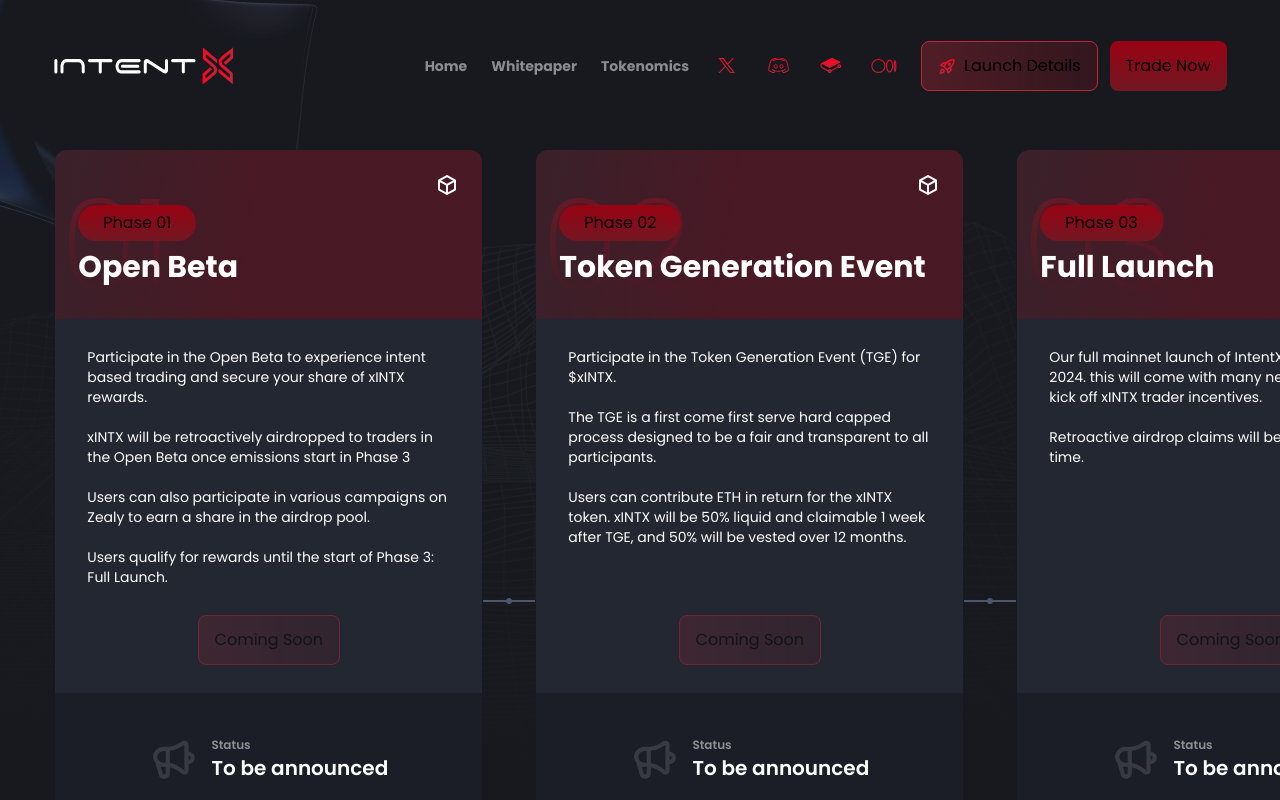
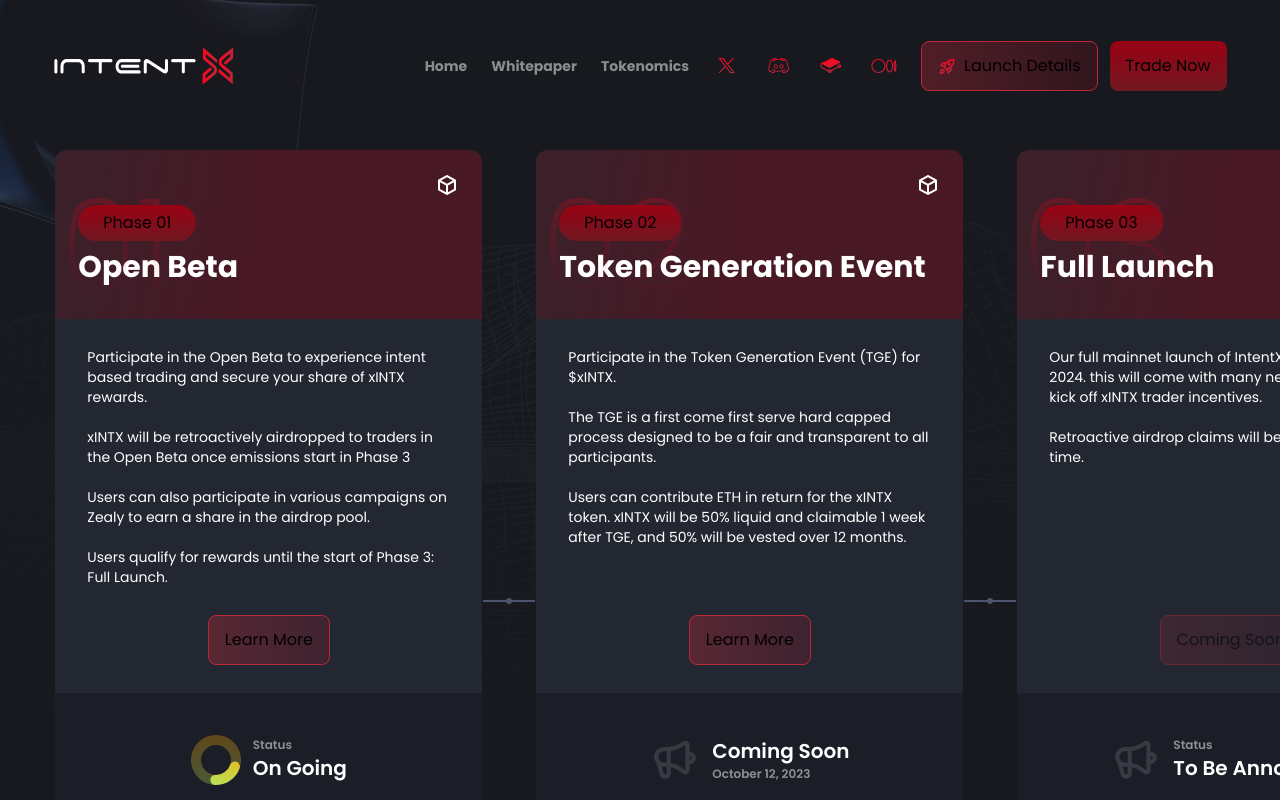
Before and after one commit to spectrox0/landing-next-crypto, a Next.js app: page / in a window 1280 px wide. Shown: the top 800 px of the page. Built offline with nearby package versions, Linux system fonts and the light colour scheme.

Commit message:
feature: include progress bar

```diff
--- a/package.json
+++ b/package.json
@@ -4,6 +4,7 @@
     "@types/node": "20.6.3",
     "@types/react": "18.2.22",
     "@types/react-dom": "18.2.7",
+    "dayjs": "^1.11.10",
     "framer-motion": "^10.16.4",
     "next": "13.5.1",
     "react": "18.2.0",
--- a/src/app/tge-completed/page.tsx
+++ b/src/app/tge-completed/page.tsx
@@ -1,4 +1,5 @@
 import { Banner } from "@/sections/banner";
+import { LoadingSpinner } from "@/components/SpinnerLoading";
 
 export default function TGE() {
   return (
--- /dev/null
+++ b/src/components/BarProgress.tsx
@@ -0,0 +1,18 @@
+import { FC } from "react";
+
+interface Props {
+  progress: number;
+  className?: string;
+  label?: string;
+}
+export const BarProgress: FC<Props> = ({ progress = 30, className = "" }) => {
+  return (
+    <div className={`w-full h-[33px] relative ${className}`}>
+      <div className="w-full h-[33px] left-0 top-0 absolute opacity-50 bg-zinc-900 rounded-[100px]" />
+      <div
+        style={{ width: `${progress}%` }}
+        className="h-[33px] left-0 top-0 absolute opacity-40 bg-gradient-to-b from-slate-600 to-zinc-700 rounded-[100px]"
+      />
+    </div>
+  );
+};
--- a/src/components/Header.tsx
+++ b/src/components/Header.tsx
@@ -45,11 +45,11 @@
           </div>
           <div className="items-center gap-6 hidden xl:flex">
             <div className="flex items-center gap-6">
-              <NavItems text="home" href="#home" />
-              <NavItems text="whitepaper" href="#whitepaper" />
-              <NavItems text="tokenomics" href="#tokenomics" />
+              <NavItems text="home" href="/" />
+              <NavItems text="whitepaper" href="/tge-completed" />
+              <NavItems text="tokenomics" href="/tge-completed" />
             </div>
-            {(arraySocialIcon as SocialIcons[]).map((item) => (
+            {(arraySocialIcon as SocialIcons[]).map(item => (
               <SocialBtn key={item} icon={item} />
             ))}
             <div className="flex gap-3">
--- a/src/components/NavItems.tsx
+++ b/src/components/NavItems.tsx
@@ -1,4 +1,5 @@
 import { FC } from "react";
+import Link from "next/link";
 
 // Nav Items with tailwind css, link to sections of landing page , li elements
 interface Props {
@@ -8,9 +9,12 @@
 export const NavItems: FC<Props> = ({ text, href }) => {
   return (
     <li className="text-sm py-2 relative transition-opacity ease-in-out duration-300 font-bold text-white opacity-50 flex flex-col after:h-1  hover:opacity-100  after:absolute after:bottom-0 after:left-1/2 after:transition-all  after:opacity-0 hover:after:opacity-100 after:duration-300 after:ease-in-out  after:-translate-x-1/2  after:content-[''] after:w-0 hover:after:w-1/2 after:bg-primary">
-      <a className="capitalize outline-none decoration-transparent" href={href}>
+      <Link
+        className="capitalize outline-none decoration-transparent"
+        href={href}
+      >
         {text}
-      </a>
+      </Link>
     </li>
   );
 };
--- /dev/null
+++ b/src/components/SpinnerLoading.tsx
@@ -0,0 +1,69 @@
+"use client";
+import React, { useEffect, useId, useMemo } from "react";
+import { motion, useAnimation } from "framer-motion";
+import { ColorsCircular } from "@/utils/colorsCircular";
+
+interface Props {
+  color?: keyof typeof ColorsCircular;
+  size?: number;
+}
+
+export const LoadingSpinner: React.FC<Props> = ({
+  color = "grey",
+  size = 50,
+}) => {
+  const controls = useAnimation();
+  const center = size / 2; // Actualizamos según el tamaño
+  const radius = size / 2 - 5; // Actualizamos según el tamaño
+  const circumference = 2 * Math.PI * radius;
+  const spinnerLength = 0.2 * circumference;
+
+  const id = useId();
+
+  useEffect(() => {
+    controls.start({
+      rotate: [0, 360],
+      transition: {
+        repeat: Infinity,
+        ease: "linear",
+        duration: 1.5,
+      },
+    });
+  }, [controls]);
+
+  const Gradient = useMemo(() => ColorsCircular[color], [color]);
+  return (
+    <svg className="loading-spinner" width={size} height={size}>
+      <defs>
+        <Gradient id={id} />
+      </defs>
+
+      <circle
+        className="spinner-background"
+        stroke={`url(#gradient-${id})`}
+        strokeWidth="10"
+        fill="transparent"
+        r={radius}
+        opacity={0.3}
+        cx={center}
+        cy={center}
+      />
+
+      <motion.circle
+        initial={false}
+        animate={controls}
+        className="spinner"
+        stroke={`url(#gradient-${id})`}
+        strokeWidth="10"
+        fill="transparent"
+        r={radius}
+        cx={center}
+        cy={center}
+        strokeLinecap="round"
+        transform={`rotate(-90 ${center} ${center})`}
+        strokeDasharray={circumference}
+        strokeDashoffset={circumference - spinnerLength}
+      />
+    </svg>
+  );
+};
--- a/src/components/cards/PhaseCard.tsx
+++ b/src/components/cards/PhaseCard.tsx
@@ -2,17 +2,23 @@
 import { CubeIcon } from "@/components/icons/CubeIcon";
 import { GroupIcon } from "../icons/GroupIcon";
 import { OutlinedBtn } from "../buttons/OutlinedBtn";
-interface Props {
-  title: string;
-  description: string;
-  number: string;
-  status: string;
+import { formatDate } from "@/utils/date";
+import { LoadingSpinner } from "../SpinnerLoading";
+import { Phase, Status } from "@/utils/data";
+import { BtnProps } from "@/types/button";
+interface Props extends Phase {
+  btnText?: string;
+  btnProps?: Omit<BtnProps, "children">;
 }
+
 export const PhaseCard: FC<Props> = ({
   title,
   description,
   number,
   status,
+  btnText = "Coming Soon",
+  statusDescription,
+  btnProps,
 }) => {
   return (
     <div className="h-full relative phase-card p-[2px]">
@@ -39,20 +45,31 @@
           <p className="text-white text-sm font-normal whitespace-pre-wrap ">
             {description}
           </p>
-          <OutlinedBtn className="self-center mt-auto" disabled>
-            Coming Soon
+          <OutlinedBtn className="self-center mt-auto" {...btnProps}>
+            {btnText}
           </OutlinedBtn>
         </div>
         <footer className="flex gap-2 flex-wrap items-center justify-center  min-h-[133px] w-full bg-bg-1 rounded-b-xl">
           <div className="flex items-center gap-3">
-            <GroupIcon className="group-hover:fill-[#E22339]" />
+            {status === "onGoing" ? (
+              <LoadingSpinner color="yellow" />
+            ) : (
+              <GroupIcon className="group-hover:fill-[#E22339]" />
+            )}
             <div className="flex flex-col gap-[1px]">
-              <span className="text-white line-clamp-1  opacity-50 font-semibold  text-xs">
-                Status
+              {!statusDescription ? (
+                <span className="text-white line-clamp-1  opacity-50 font-semibold  text-xs">
+                  Status
+                </span>
+              ) : null}
+              <span className="text-white font-semibold text-xl line-clamp-1 ">
+                {Status[status].title}
               </span>
-              <span className="text-white font-semibold text-xl line-clamp-1 ">
-                {status}
-              </span>
+              {statusDescription ? (
+                <span className="text-white line-clamp-1  opacity-50 font-semibold  text-xs">
+                  {statusDescription}
+                </span>
+              ) : null}
             </div>
           </div>
         </footer>
--- /dev/null
+++ b/src/utils/colorsCircular.tsx
@@ -0,0 +1,28 @@
+export const ColorsCircular = Object.freeze({
+  grey: ({ id }: { id: string }) => (
+    <linearGradient
+      id={`gradient-${id}`}
+      x1="37.5"
+      y1="0"
+      x2="37.5"
+      y2="75"
+      gradientUnits="userSpaceOnUse"
+    >
+      <stop stop-color="#575A77" />
+      <stop offset="1" stop-color="#393943" />
+    </linearGradient>
+  ),
+  yellow: ({ id }: { id: string }) => (
+    <linearGradient
+      id={`gradient-${id}`}
+      x1="25.5"
+      y1="0"
+      x2="25.5"
+      y2="50"
+      gradientUnits="userSpaceOnUse"
+    >
+      <stop stop-color="#FFAA04" />
+      <stop offset="1" stop-color="#B7E25B" />
+    </linearGradient>
+  ),
+} as const);
--- a/src/utils/data.ts
+++ b/src/utils/data.ts
@@ -1,26 +1,45 @@
-interface Phase {
+import React from "react";
+import { formatDate } from "./date";
+import { OutlinedBtn } from "@/components/buttons/OutlinedBtn";
+import { BtnProps } from "@/types/button";
+
+export const Status = {
+  comingSoon: { title: "Coming Soon" },
+  onGoing: { title: "On Going" },
+  toBeAnnounced: { title: "To Be Announced" },
+} as const;
+export interface Phase {
   title: string;
   description: string;
   number: string;
-  status: string;
+  status: keyof typeof Status;
+  statusDescription?: string;
+  btnProps?: Omit<BtnProps, "children">;
+  btnText?: string;
 }
 export const phases: Phase[] = [
   {
     title: "Open Beta",
     description: `Participate in the Open Beta to experience intent based trading and secure your share of xINTX rewards.\n\nxINTX will be retroactively airdropped to traders in the Open Beta once emissions start in Phase 3\n\nUsers can also participate in various campaigns on Zealy to earn a share in the airdrop pool.\n\nUsers qualify for rewards until the start of Phase 3: Full Launch.`,
     number: "01",
-    status: "To be announced",
+    status: "onGoing",
+    btnText: "Learn More",
   },
   {
     title: "Token Generation Event",
     description: `Participate in the Token Generation Event (TGE) for $xINTX.\n\nThe TGE is a first come first serve hard capped process designed to be a fair and transparent to all participants.\n\nUsers can contribute ETH in return for the xINTX token. xINTX will be 50% liquid and claimable 1 week after TGE, and 50% will be vested over 12 months.`,
-    status: "To be announced",
+    status: "comingSoon",
+    statusDescription: formatDate("2023-10-12"),
     number: "02",
+    btnText: "Learn More",
   },
   {
     title: "Full Launch",
     number: "03",
     description: `Our full mainnet launch of IntentX will happen in Q1 2024. this will come with many new features and kick off xINTX trader incentives.\n\nRetroactive airdrop claims will be available at this time.`,
-    status: "To be announced",
+    status: "toBeAnnounced",
+    btnProps: {
+      disabled: true,
+    },
   },
 ];
--- /dev/null
+++ b/src/utils/date.ts
@@ -0,0 +1,3 @@
+import dayjs from "dayjs";
+
+export const formatDate = (date: string) => dayjs(date).format("MMMM D, YYYY");
```
Also changed, not shown: src/components/CircularProgress.tsx (+13 -12 lines), 1 other file (tests, documents, lock files or other folders).
